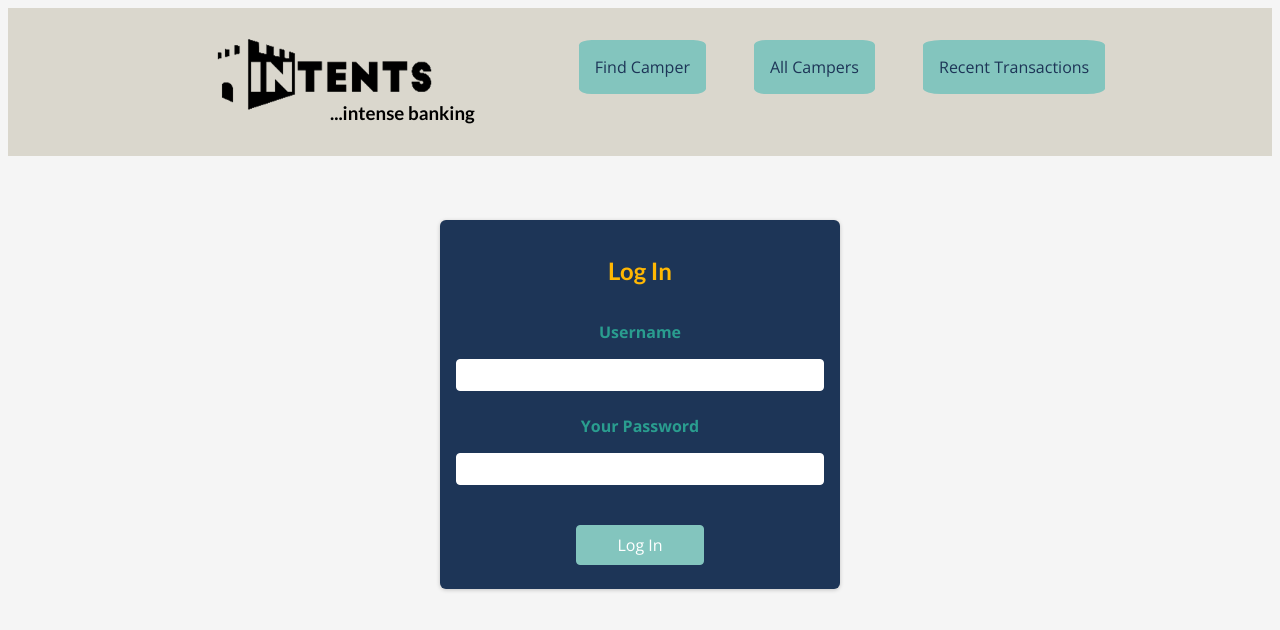
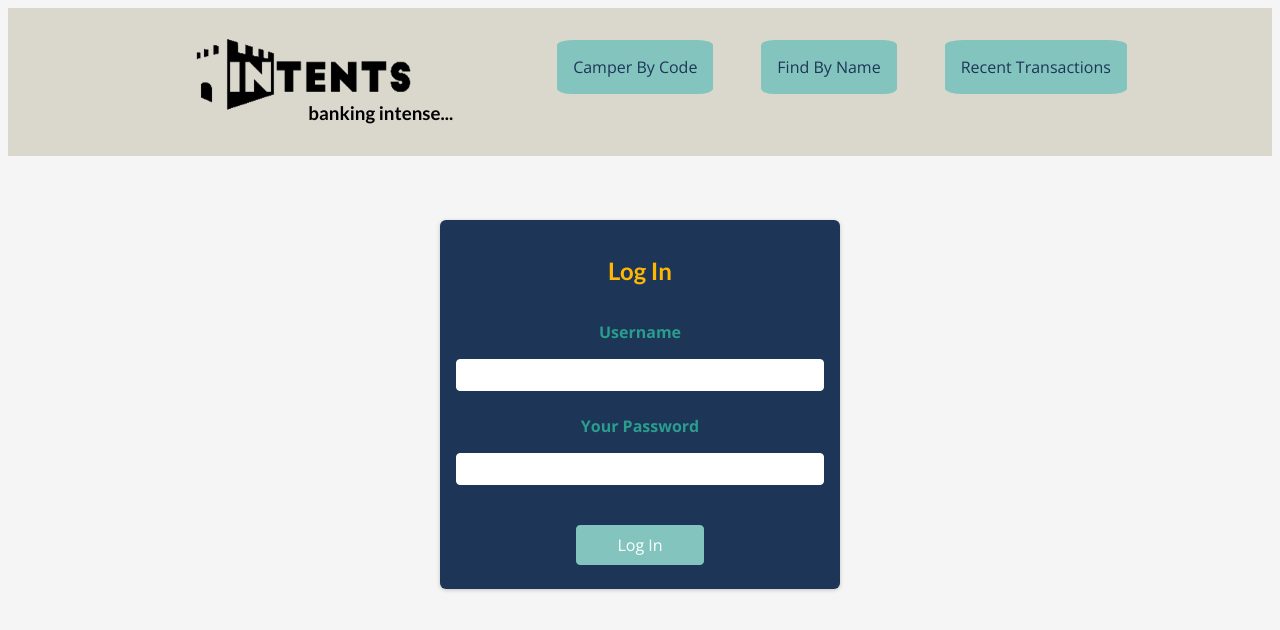
Before and after one commit to RadheyaM/next-camp-bank, a Next.js app: page /auth in a window 1280 px wide. Shown: the top 630 px of the page. Built offline with nearby package versions, Linux system fonts and the light colour scheme; no server answers.

Commit message:
Make a few title changes, and prepare to add a balance after to every transaction

```diff
--- a/src/components/layout/MainNavigation.js
+++ b/src/components/layout/MainNavigation.js
@@ -17,7 +17,7 @@ const MainNavigation = (props) => {
             <Link href="/">
               <div className={styles.logoImage}>
                 {/* <FestivalIcon sx={{ fontSize: 60 }} /> */}
-                <h3 className={styles.logoSubtext}>...intense banking</h3>
+                <h3 className={styles.logoSubtext}>banking intense...</h3>
               </div>
             </Link>
           </div>
@@ -25,9 +25,9 @@ const MainNavigation = (props) => {
       </div>
       <nav>
         <ul className={styles.navLinkBar}>
-          <Link href="/">Find Camper</Link>
+          <Link href="/">Camper By Code</Link>
           <Link href="/campers" replace>
-            All Campers
+            Find By Name
           </Link>
           <Link href="/campers/transactions" replace>
             Recent Transactions
--- a/src/components/overview/TransactionRow.js
+++ b/src/components/overview/TransactionRow.js
@@ -12,6 +12,7 @@ const TransactionRow = (props) => {
       <td suppressHydrationWarning>{humanDate + " " + humanTime}</td>
       <td>{category}</td>
       <td>{euro.format(Number(amount))}</td>
+      <td>{euro.format(Number(0))}</td>
       <td>{note}</td>
     </tr>
   );
--- a/src/components/overview/TransactionTable.js
+++ b/src/components/overview/TransactionTable.js
@@ -21,6 +21,7 @@ const TransactionsTable = props => {
           <th>Date</th>
           <th>Category</th>
           <th>Amount</th>
+          <th>Balance</th>
           <th>Note</th>
         </tr>
       </thead>
--- a/src/components/transactions/AllTransactionsTable.js
+++ b/src/components/transactions/AllTransactionsTable.js
@@ -28,6 +28,7 @@ const AllTransactionsTable = (props) => {
             <th>Type</th>
             <th>Category</th>
             <th>Amount</th>
+            <th>Balance After</th>
             <th>Note</th>
           </tr>
         </thead>
```
